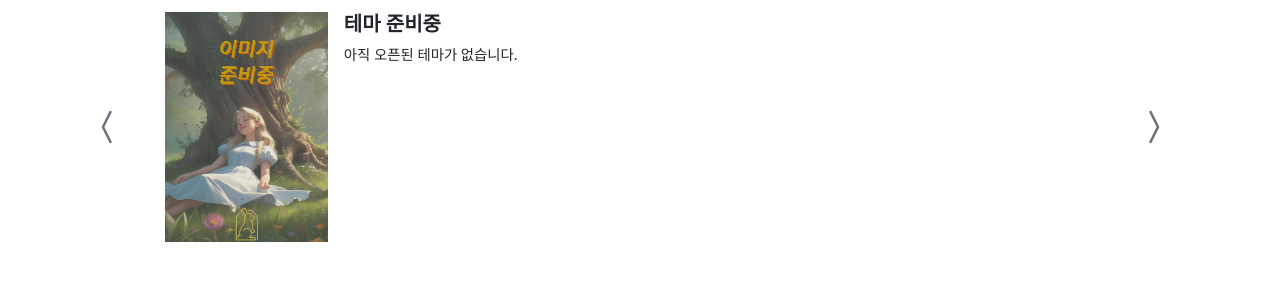
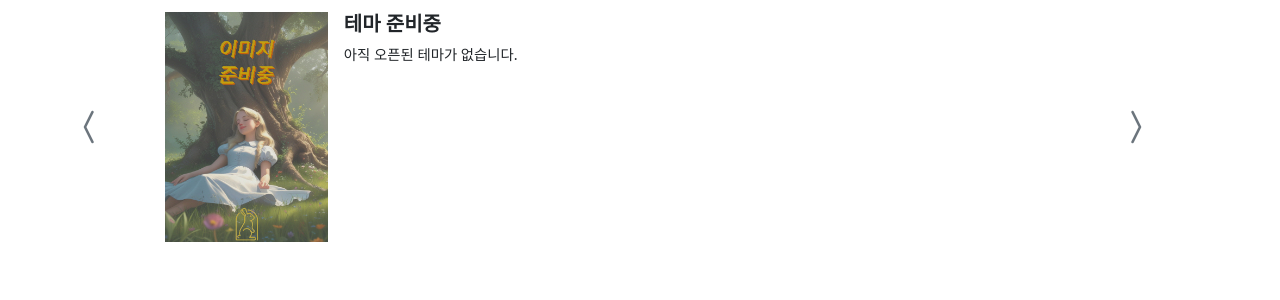
Before and after one commit to doryJyeon/rabbit_room_escape, a PHP site: page / in a window 1280 px wide. Shown: the part 550-850 px from the top of the page. Run offline with PHP 8.4, Linux system fonts and the light colour scheme; data that the repository does not hold is empty.

Commit message:
[-/+] font_size.css->media_size.css 파일명 변경, index page 슬라이드 버튼 수정, 예약하기 버튼 사이즈 수정

```diff
--- a/public/css/font_size.css
+++ b/public/css/media_size.css
@@ -1,5 +1,7 @@
 /* sm size */
 @media (min-width: 576px) {
+
+  /* font size */
   .fs-xs {
     font-size: .8rem !important;
   }
@@ -31,10 +33,17 @@
   .fs-sm-6 {
     font-size: 1rem !important;
   }
+
+  /* end font size */
+  .w-sm-33 {
+    width: calc(33.33333% - .5rem) !important;
+  }
 }
 
 /* md size */
 @media (min-width: 768px) {
+
+  /* font size */
   .fs-7 {
     font-size: 1rem !important;
   }
@@ -66,10 +75,17 @@
   .fs-md-6 {
     font-size: 1rem !important;
   }
+
+  /* end font size */
+  .text-md-left {
+    text-align: left !important;
+  }
 }
 
 /* lg size */
 @media (min-width: 992px) {
+
+  /* font size */
   .fs-lg-1 {
     font-size: calc(1.375rem + 1.5vw) !important;
   }
@@ -93,4 +109,9 @@
   .fs-lg-6 {
     font-size: 1rem !important;
   }
+
+  /* end font size */
+  .w-lg-25 {
+    width: calc(25% - .5rem) !important;
+  }
 }
--- a/src/Views/layout/header.php
+++ b/src/Views/layout/header.php
@@ -13,7 +13,7 @@
   <link rel="stylesheet" href="https://cdn.jsdelivr.net/npm/bootstrap-icons@1.11.3/font/bootstrap-icons.min.css">
   <link href="/css/bootstrap.min.css" rel="stylesheet" />
   <link rel="stylesheet" href="/css/style.css">
-  <link rel="stylesheet" href="/css/font_size.css">
+  <link rel="stylesheet" href="/css/media_size.css">
   <!-- js -->
   <script src="/js/toastMsg.js"></script>
   <title><?= $title ?? "Rabbit room escape" ?></title>
--- a/src/Views/user/index.php
+++ b/src/Views/user/index.php
@@ -1,8 +1,8 @@
 <article class="container py-3 mt-5">
   <!-- pc용 -->
-  <div class="row position-relative d-none d-lg-flex">
-    <div class="col-1">
-      <button class="position-absolute top-0 bottom-0 border-0 bg-none text-secondary" type="button" data-bs-target="#carouselMainPc" data-bs-slide="prev">
+  <div class="row d-none d-lg-flex">
+    <div class="col-1 position-relative p-0">
+      <button class="position-absolute top-0 bottom-0 p-0 border-0 bg-none text-secondary" type="button" data-bs-target="#carouselMainPc" data-bs-slide="prev">
         <i class="bi bi-chevron-compact-left w-100 fs-1" aria-hidden="true"></i>
         <span class="visually-hidden">Previous</span>
       </button>
@@ -49,8 +49,8 @@
         <?php endif; ?>
       </div>
     </div>
-    <div class="col-1">
-      <button class="position-absolute top-0 bottom-0 border-0 bg-none text-secondary" type="button" data-bs-target="#carouselMainPc" data-bs-slide="next">
+    <div class="col-1 position-relative p-0">
+      <button class="position-absolute top-0 bottom-0 p-0 border-0 bg-none text-secondary" type="button" data-bs-target="#carouselMainPc" data-bs-slide="next">
         <i class="bi bi-chevron-compact-right w-100 fs-1" aria-hidden="true"></i>
         <span class="visually-hidden">Next</span>
       </button>
@@ -58,9 +58,9 @@
   </div>
 
   <!-- mobile용 -->
-  <div class="row position-relative d-flex d-lg-none">
-    <div class="col-1">
-      <button class="position-absolute top-0 bottom-0 border-0 bg-none text-secondary" type="button" data-bs-target="#carouselMainMobile" data-bs-slide="prev">
+  <div class="row d-flex d-lg-none">
+    <div class="col-1 position-relative p-0">
+      <button class="position-absolute top-0 bottom-0 p-0 border-0 bg-none text-secondary" type="button" data-bs-target="#carouselMainMobile" data-bs-slide="prev">
         <i class="bi bi-chevron-compact-left w-100 fs-1" aria-hidden="true"></i>
         <span class="visually-hidden">Previous</span>
       </button>
@@ -80,7 +80,7 @@
                 <p class="three-line keep-all fs-sm">
                   <?= $value['description'] ?>
                 </p>
-                <a href="/reserve?t=<?= $value['id'] ?>" class="btn fs-xs btn-primary rounded-0 mt-auto me-auto d-inline-block w-auto px-5 py-2 fw-bold">예약하기</a>
+                <a href="/reserve?t=<?= $value['id'] ?>" class="btn fs-xs btn-primary rounded-0 mt-auto me-auto d-inline-block w-auto px-4 py-2 fw-bold">예약하기</a>
               </div>
             </div>
           </div>
@@ -102,8 +102,8 @@
         <?php endif; ?>
       </div>
     </div>
-    <div class="col-1">
-      <button class="position-absolute top-0 bottom-0 border-0 bg-none text-secondary" type="button" data-bs-target="#carouselMainMobile" data-bs-slide="next">
+    <div class="col-1 position-relative p-0">
+      <button class="position-absolute top-0 bottom-0 p-0 border-0 bg-none text-secondary" type="button" data-bs-target="#carouselMainMobile" data-bs-slide="next">
         <i class="bi bi-chevron-compact-right w-100 fs-1" aria-hidden="true"></i>
         <span class="visually-hidden">Next</span>
       </button>
--- a/src/Views/user/reserve.php
+++ b/src/Views/user/reserve.php
@@ -44,16 +44,16 @@
               <span class="me-3">시간 : <?= $value['play_time'] ?>분</span>
             </p>
 
-            <div class="col-12 col-sm-4 d-inline-block text-center px-0 pe-sm-4">
+            <div class="col-12 col-sm-4 col-md-3 d-inline-block px-0 pe-sm-1 text-center text-md-left">
               <img class="mw-300 w-100 h-auto mb-3 mb-sm-0" src="/images/posters/<?= empty($value['image']) ? "sample.jpg" : $value['image'] ?>" alt="<?= $value['title'] ?> 포스터" />
             </div>
-            <ul class="col-12 col-sm-8 d-flex flex-wrap align-content-start nav">
+            <ul class="col-12 col-sm-8 col-md-9 d-flex flex-wrap f-gap-1 text-center p-0 align-content-start nav justify-content-center justify-content-md-start">
               <?php if (empty(array_key_first($themaSchedule[$value['thema_id']]))) : ?>
                 <p>예약 가능한 일정이 없습니다.<i class="bi bi-emoji-frown ms-2"></i></p>
               <?php else : ?>
                 <?php foreach ($themaSchedule[$value['thema_id']] as $idx => $item) : ?>
                   <?php if ($item['schedule_status'] === "open") : ?>
-                    <li class="nav-item bg-primary d-inline-block text-center w-auto px-5 mx-1 mb-2">
+                    <li class="nav-item bg-primary d-inline-block text-center w-auto w-sm-33 w-lg-25 px-5 px-sm-0 mx-1 mb-2">
                       <form action="/reserve?t=<?= $value['thema_id'] ?>&date=<?= $date ?>&step=2" method="POST">
                         <input type="hidden" name="s" value="<?= $item['schedule_id'] ?>" />
                         <button type="submit" class="bg-primary text-white border-0">
```
